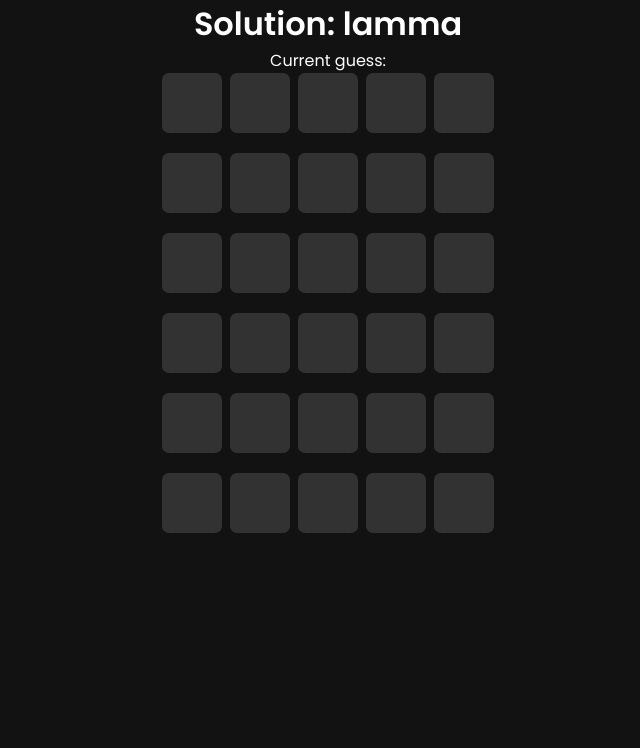
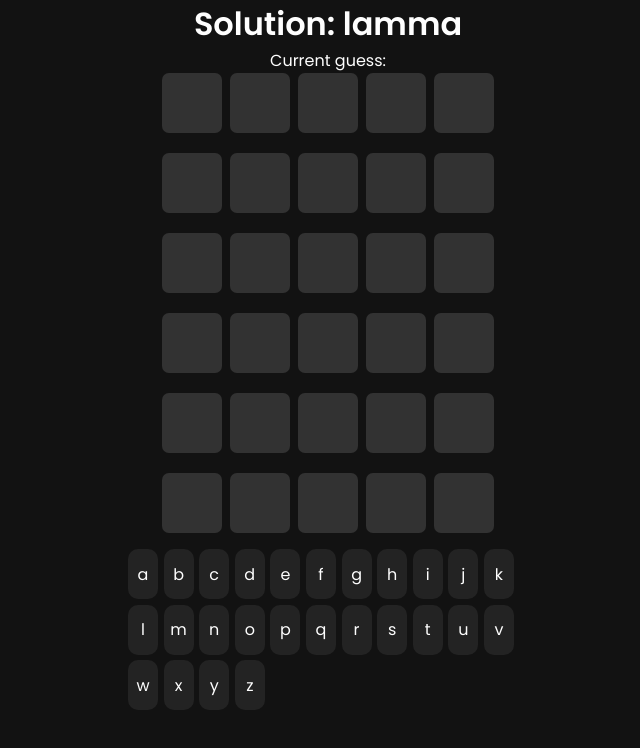
Before and after one commit to Kossin1337/wordle-game, a React (Create React App) app: page / in a window 1280 px wide. Shown: the top 748 px of the page, without its empty margins (312-952 px from the left). Built offline with nearby package versions, Linux system fonts and the light colour scheme; data requests are answered from the project's data file.

Commit message:
keyboard setup

```diff
--- a/src/components/Grid.js
+++ b/src/components/Grid.js
@@ -2,7 +2,6 @@ import React from "react";
 import Row from "./Row";
 
 const Grid = ({ guesses, currentGuess, turn }) => {
-  console.log(guesses);
   return (
     <div className="grid">
       {guesses.map((guess, index) => {
--- /dev/null
+++ b/src/components/Keypad.js
@@ -0,0 +1,48 @@
+import React, { useState } from "react";
+
+const lettersArray = [
+  { key: "a" },
+  { key: "b" },
+  { key: "c" },
+  { key: "d" },
+  { key: "e" },
+  { key: "f" },
+  { key: "g" },
+  { key: "h" },
+  { key: "i" },
+  { key: "j" },
+  { key: "k" },
+  { key: "l" },
+  { key: "m" },
+  { key: "n" },
+  { key: "o" },
+  { key: "p" },
+  { key: "q" },
+  { key: "r" },
+  { key: "s" },
+  { key: "t" },
+  { key: "u" },
+  { key: "v" },
+  { key: "w" },
+  { key: "x" },
+  { key: "y" },
+  { key: "z" },
+];
+
+const Keypad = () => {
+  const [letters, setLetters] = useState(lettersArray);
+
+  return (
+    <div className="keypad">
+      {letters.map((letter) => {
+        return (
+          <div className="letter" key={letter.key}>
+            {letter.key}
+          </div>
+        );
+      })}
+    </div>
+  );
+};
+
+export default Keypad;
--- a/src/components/Row.js
+++ b/src/components/Row.js
@@ -1,9 +1,6 @@
 import React from "react";
 
 const Row = ({ guess, currentGuess }) => {
-  console.log(`GUESS BELOW`);
-  console.log(guess);
-
   if (guess) {
     return (
       <div className="row past">
--- a/src/components/Wordle.js
+++ b/src/components/Wordle.js
@@ -1,6 +1,7 @@
 import React, { useEffect } from "react";
 import { useWordle } from "../hooks/useWordle";
 import Grid from "./Grid";
+import Keypad from "./Keypad";
 import "./Wordle.scss";
 
 const Wordle = ({ solution }) => {
@@ -13,14 +14,15 @@ const Wordle = ({ solution }) => {
     return () => window.removeEventListener("keyup", handleKeyUp);
   }, [handleKeyUp]);
 
-  useEffect(() => {
-    console.log(guesses, turn, isCorrect);
-  }, [guesses, turn, isCorrect]);
+  // useEffect(() => {
+  //   console.log(guesses, turn, isCorrect);
+  // }, [guesses, turn, isCorrect]);
 
   return (
     <div className="wordle">
       <span>Current guess: {currentGuess}</span>
       <Grid guesses={guesses} currentGuess={currentGuess} turn={turn} />
+      <Keypad />
     </div>
   );
 };
--- a/src/components/Wordle.scss
+++ b/src/components/Wordle.scss
@@ -1,6 +1,7 @@
 .wordle {
   display: flex;
   flex-direction: column;
+  justify-content: space-between;
 
   .grid {
     display: flex;
@@ -30,9 +31,16 @@
       }
     }
 
+    .current {
+      .filled {
+        animation: bounce 0.2s ease-in-out forwards;
+      }
+    }
+
     .past {
       .square {
         border-bottom: 3px solid;
+        border-color: #121212;
 
         &:hover {
           background-color: none;
@@ -58,20 +66,41 @@
       .gray {
         --background-color: rgba(110, 110, 110, 0.25);
         --border-color: #414141;
+        --color: #aaa;
         animation: flip 0.5s ease forwards;
       }
 
       .yellow {
         --background-color: rgba(255, 238, 0, 0.25);
         --border-color: #e2cc68;
+        // --color: yellow;
         animation: flip 0.5s ease forwards;
       }
 
       .green {
         --background-color: rgba(50, 180, 10, 0.25);
         --border-color: #5ac85a;
+        // --color: limegreen;
         animation: flip 0.5s ease forwards;
       }
+    }
+  }
+
+  .keypad {
+    max-width: 400px;
+    margin-top: 1rem;
+    display: flex;
+    flex-wrap: wrap;
+    gap: 0.35rem;
+
+    .letter {
+      display: flex;
+      justify-content: center;
+      align-items: center;
+      width: 30px;
+      height: 50px;
+      background-color: #232323;
+      border-radius: 10px;
     }
   }
 }
@@ -81,22 +110,38 @@
   0% {
     transform: rotateY(0);
     background-color: #323232;
+    border-color: #121212;
   }
 
   45% {
     transform: rotateY(90deg);
     background-color: #323232;
+    border-color: #121212;
   }
 
   55% {
     transform: rotateY(90deg);
     background: var(--background-color);
     border-color: var(--border-color);
+    color: var(--color);
   }
 
   100% {
     transform: rotateY(0);
     background: var(--background-color);
     border-color: var(--border-color);
+    color: var(--color);
   }
 }
+
+@keyframes bounce {
+  0% {
+    transform: scale(1);
+  }
+  50% {
+    transform: scale(1.2);
+  }
+  100% {
+    transform: scale(1);
+  }
+}
--- a/src/hooks/useWordle.js
+++ b/src/hooks/useWordle.js
@@ -8,6 +8,7 @@ export const useWordle = (solution) => {
   ]); /* array of formatted guesses */
   const [history, setHistory] = useState([]); /* string history */
   const [isCorrect, setIsCorrect] = useState(false);
+  const [usedKeys, setUsedKeys] = useState({}); // {a: 'green', b: 'yellow', c: 'greflamey'}
 
   /* formatting a guess into an array of letter objects -> [{key: 'a', color: 'yellow'}] */
   const formatGuess = () => {
@@ -48,6 +49,20 @@ export const useWordle = (solution) => {
 
     setTurn((prevTurn) => {
       return prevTurn + 1;
+    });
+
+    /* working on keyboard colors */
+    setUsedKeys((prevKeys) => {
+      console.log(currentGuess);
+      const guessLetters = [...currentGuess];
+      console.log(guessLetters);
+
+      guessLetters.map((letter, index) => {
+        console.log(letter);
+
+      });
+
+
     });
 
     setCurrentGuess("");
```
